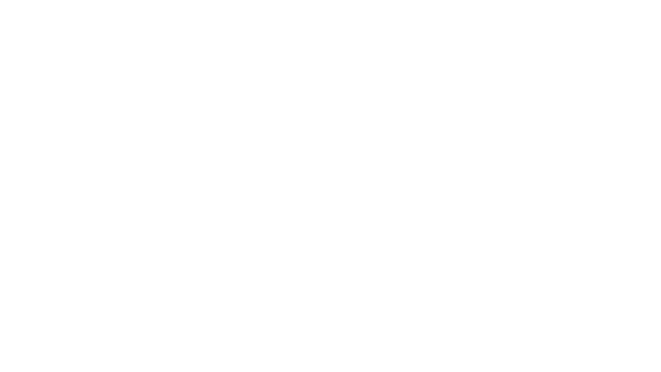
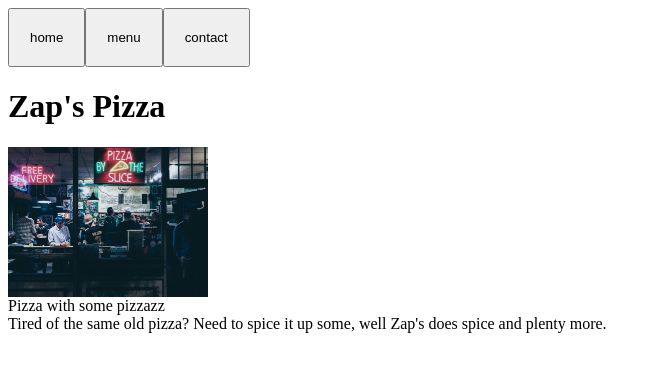
Before and after one commit to heroundone/RestaurantPage, a website built with webpack: page dist/index.html in a window 1280 px wide. Shown: the whole page, without its empty margins (0-661 px from the left). Built offline with nearby package versions, Linux system fonts and the light colour scheme.

Commit message:
homepage generation and navigation tabs generation

```diff
--- /dev/null
+++ b/src/homepage.js
@@ -0,0 +1,43 @@
+// make it an immediately invoked function later
+import Image from "./zap's-pizza.jpg";
+
+const createHomepage = () => {
+    // array to use for appending to container later
+    let elements = [];
+
+    // push element onto array
+    function addToArray(element) {
+        elements.push(element);
+    }
+
+    // container to append to
+    let container = document.getElementById('content');
+    Object.assign(container.style,{display:'flex',flexDirection:'column'});
+
+    // name of business
+    let business = document.createElement('h1');
+    business.textContent = "Zap's Pizza";
+    addToArray(business);
+
+    // picture of business
+    let picture = document.createElement('img');
+    picture.setAttribute('src', Image);
+    picture.setAttribute('alt', 'pizza parlor');
+    Object.assign(picture.style,{height:'auto',width:'200px'});
+    addToArray(picture);
+
+    // tagline
+    let tagline = document.createElement('div');
+    tagline.textContent = 'Pizza with some pizzazz';
+    addToArray(tagline);
+
+    // blurb
+    let blurb = document.createElement('div');
+    blurb.textContent = "Tired of the same old pizza? Need to spice it up some, well Zap's does spice and plenty more."
+    addToArray(blurb);
+
+    elements.forEach(index => container.appendChild(index));
+
+}
+
+export { createHomepage };
--- a/src/index.js
+++ b/src/index.js
@@ -1 +1,8 @@
-alert('How you doing?');
+import { createHomepage } from './homepage.js';
+import * as tabs from './tabs.js';
+
+createHomepage();
+tabs.createTabs();
+
+
+// event listener functions for each tab
--- /dev/null
+++ b/src/tabs.js
@@ -0,0 +1,28 @@
+// function to generate buttons
+function makeButton(tabName) {
+    let button = document.createElement('button');
+    Object.assign(button.style,{padding:'20px',margin:'0px'});
+    button.textContent = tabName;
+    return button;
+};
+
+const createTabs = () => {
+    // element to which all is appended
+    let content = document.getElementById('content');
+
+    // container for buttons
+    let container = document.createElement('div');
+    Object.assign(container.style,{display:'flex',gap:'0px',});
+
+    // make buttons
+    let buttons = [];
+    buttons.push(makeButton('home'));
+    buttons.push(makeButton('menu'));
+    buttons.push(makeButton('contact'));
+
+    // add tabs to container and container to content(tabs must be topmost content)
+    buttons.forEach(button => container.appendChild(button));
+    content.insertAdjacentElement("afterbegin",container);
+};
+
+export { makeButton, createTabs };
--- a/webpack.config.js
+++ b/webpack.config.js
@@ -2,8 +2,17 @@ const path = require('path');
 
 module.exports = {
     entry: './src/index.js',
+    mode: 'development',
     output: {
         filename: 'main.js',
         path: path.resolve(__dirname, 'dist'),
     },
+    module: {
+        rules: [
+            {
+                test: /\.(png|svg|jpg|jpeg|gif)$/i,
+                type: 'asset/resource',
+            },
+        ],
+    },
 };
```
Also changed, not shown: dist/700f65d4e41d911078e7.jpg (added), dist/index.html, dist/main.js (added), src/contact.js (added), src/menu.js (added), src/zap's-pizza.jpg (added), 1 other file.
